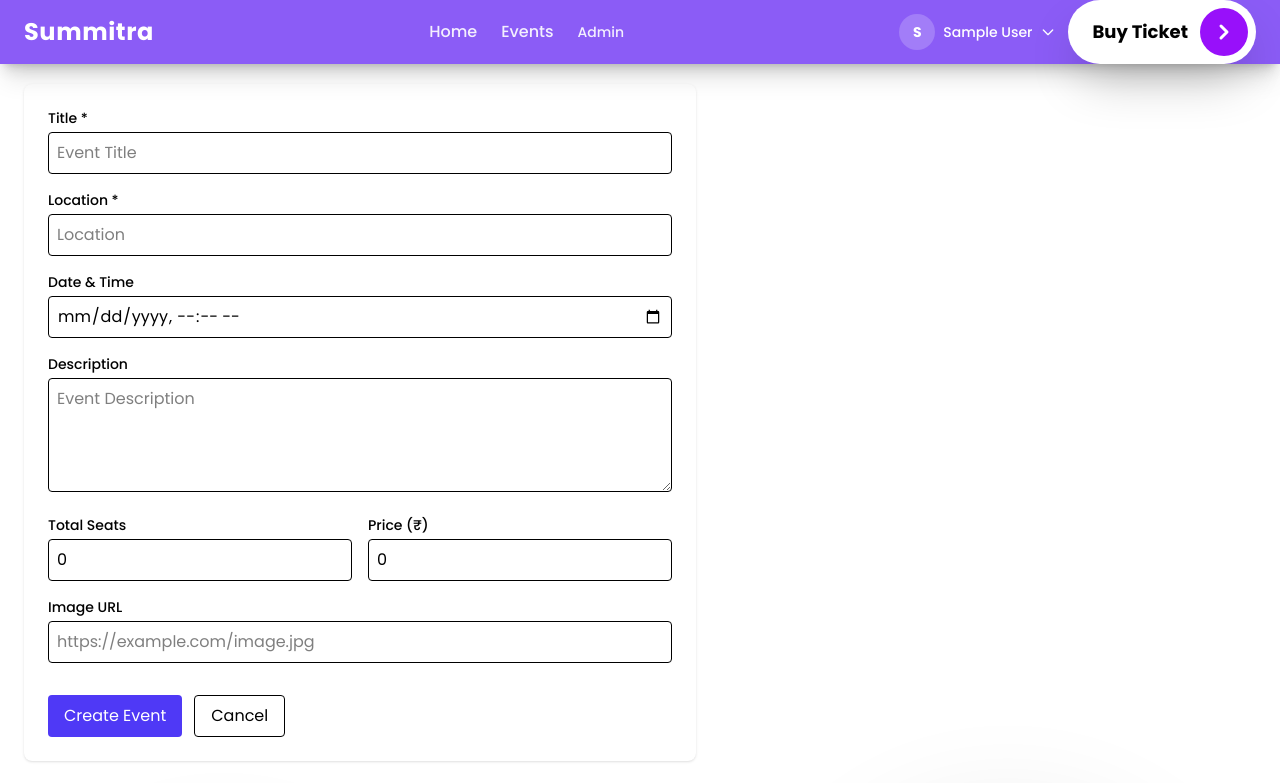
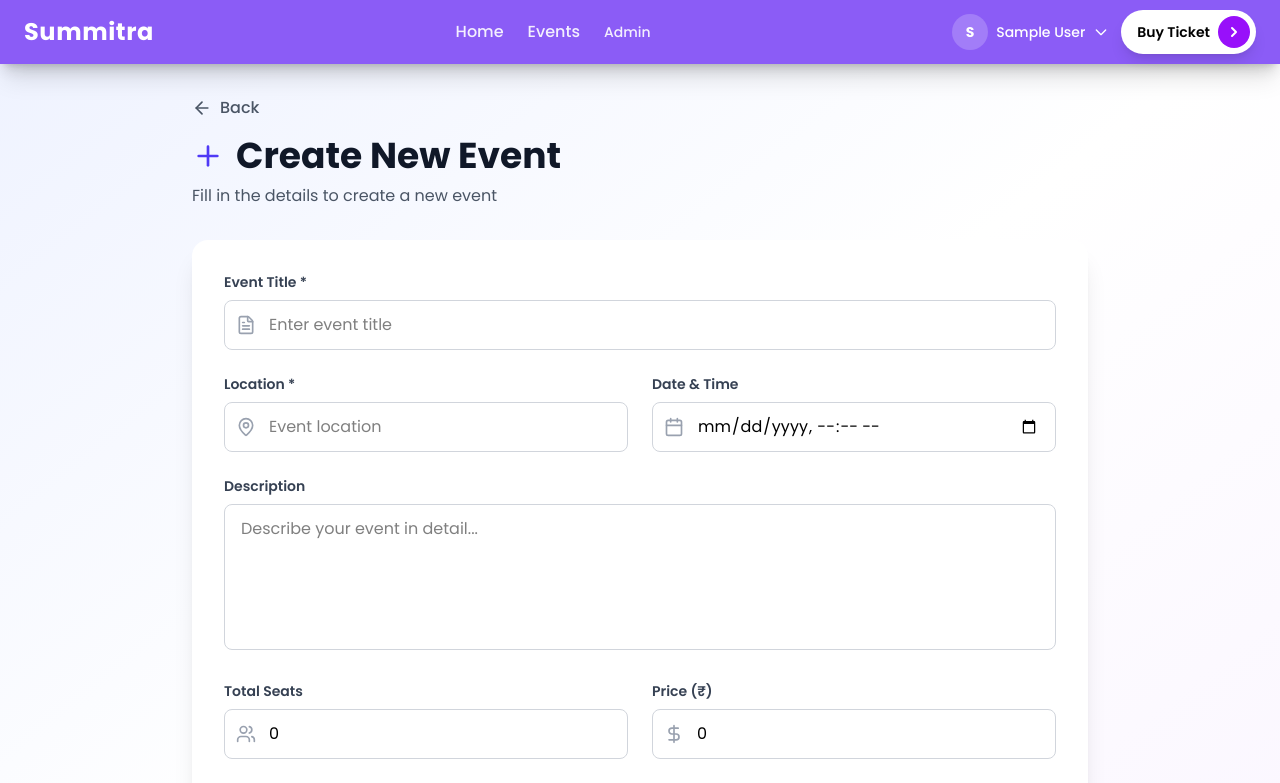
Before and after one commit to rohanmalakar/gravit-client, a React app: page /admin/events/new in a window 1280 px wide. Shown: the top 783 px of the page. Built offline with nearby package versions, Linux system fonts and the light colour scheme; sample sign-in values are in the browser's storage; the HTML template or start-up script is replaced by a standard one.

Commit message:
change the ui

```diff
--- a/src/components/BuyticketBtn.tsx
+++ b/src/components/BuyticketBtn.tsx
@@ -7,27 +7,27 @@ const AnimatedTicketButton: React.FC = () => {
       <motion.button
         whileHover="hover"
         whileTap={{ scale: 0.98 }}
-        className="relative overflow-hidden bg-white rounded-full pl-6 pr-2 py-2 shadow-2xl group"
+        className="relative overflow-hidden bg-white rounded-full pl-4 pr-1.5 py-1.5 shadow-lg group w-fit"
       >
-        <div className="flex items-center gap-3">
+        <div className="flex items-center gap-2">
           {/* Text Container */}
-          <div className="relative h-6 overflow-hidden flex items-center">
+          <div className="relative h-5 overflow-hidden flex items-center">
             <motion.span
               variants={{
-                hover: { y: -30 }
+                hover: { y: -24 }
               }}
               transition={{ duration: 0.3, ease: 'easeInOut' }}
-              className="block text-black text-lg font-bold whitespace-nowrap"
+              className="block text-black text-sm font-semibold whitespace-nowrap"
             >
               Buy Ticket
             </motion.span>
             <motion.span
               variants={{
-                hover: { y: -30 }
+                hover: { y: -24 }
               }}
               initial={{ y: 0 }}
               transition={{ duration: 0.3, ease: 'easeInOut' }}
-              className="absolute top-6 left-0 text-black text-lg font-bold whitespace-nowrap"
+              className="absolute top-5 left-0 text-black text-sm font-semibold whitespace-nowrap"
             >
               Buy Ticket
             </motion.span>
@@ -40,7 +40,7 @@ const AnimatedTicketButton: React.FC = () => {
                 hover: { scale: 1.1 }
               }}
               transition={{ duration: 0.3 }}
-              className="w-12 h-12 bg-purple-600 rounded-full flex items-center justify-center relative overflow-hidden"
+              className="w-8 h-8 bg-purple-600 rounded-full flex items-center justify-center relative overflow-hidden"
             >
               {/* First Arrow */}
               <motion.div
@@ -50,7 +50,7 @@ const AnimatedTicketButton: React.FC = () => {
                 transition={{ duration: 0.3, ease: 'easeInOut' }}
                 className="absolute"
               >
-                <ChevronRight className="w-6 h-6 text-white" strokeWidth={3} />
+                <ChevronRight className="w-4 h-4 text-white" strokeWidth={3} />
               </motion.div>
 
               {/* Second Arrow */}
@@ -62,7 +62,7 @@ const AnimatedTicketButton: React.FC = () => {
                 transition={{ duration: 0.3, ease: 'easeInOut' }}
                 className="absolute"
               >
-                <ChevronRight className="w-6 h-6 text-white" strokeWidth={3} />
+                <ChevronRight className="w-4 h-4 text-white" strokeWidth={3} />
               </motion.div>
             </motion.div>
           </div>
--- a/src/pages/Admin/AdminEventForm.tsx
+++ b/src/pages/Admin/AdminEventForm.tsx
@@ -3,6 +3,17 @@ import { useState, useEffect } from 'react';
 import type { FormEvent } from 'react';
 import { useNavigate, useParams } from 'react-router-dom';
 import { adminApi } from '../../api/apiClient';
+import {
+  Calendar,
+  MapPin,
+  Users,
+  DollarSign,
+  Image as ImageIcon,
+  FileText,
+  ArrowLeft,
+  Save,
+  Plus
+} from 'lucide-react';
 
 interface EventForm {
   title: string;
@@ -76,105 +87,199 @@ export default function AdminEventForm() {
   }
 
   return (
-    <main className="container mx-auto p-6">
-      <h1 className="text-3xl font-bold mb-6">
-        {id ? 'Edit' : 'Create'} Event
+    <div className="min-h-screen bg-gradient-to-br from-indigo-50 via-white to-purple-50 py-8 pt-24 px-4 sm:px-6 lg:px-8">
+      <div className="max-w-4xl mx-auto">
+        {/* Header */}
+        <div className="mb-8">
+          <button
+            onClick={() => navigate(-1)}
+            className="inline-flex items-center gap-2 text-gray-600 hover:text-gray-900 transition-colors mb-4"
+          >
+            <ArrowLeft className="w-5 h-5" />
+            <span className="font-medium">Back</span>
+          </button>
+          <h1 className="text-3xl sm:text-4xl font-bold text-gray-900 flex items-center gap-3">
+            {id ? (
+              <>
+                <Save className="w-8 h-8 text-indigo-600" />
+                Edit Event
+              </>
+            ) : (
+              <>
+                <Plus className="w-8 h-8 text-indigo-600" />
+                Create New Event
+              </>
+            )}
           </h1>
+          <p className="mt-2 text-gray-600">
+            {id ? 'Update event details below' : 'Fill in the details to create a new event'}
+          </p>
+        </div>
 
-      <form onSubmit={onSubmit} className="space-y-4 bg-white p-6 rounded-lg shadow max-w-2xl">
-        <div>
-          <label className="block text-sm font-medium mb-1">Title *</label>
+        {/* Form Card */}
+        <form onSubmit={onSubmit} className="bg-white rounded-2xl shadow-xl overflow-hidden">
+          <div className="p-6 sm:p-8 space-y-6">
+            {/* Title */}
+            <div className="space-y-2">
+              <label className="block text-sm font-semibold text-gray-700">
+                Event Title *
+              </label>
+              <div className="relative">
+                <FileText className="absolute left-3 top-1/2 -translate-y-1/2 w-5 h-5 text-gray-400" />
                 <input
                   value={form.title}
                   onChange={e => setForm({ ...form, title: e.target.value })}
-            placeholder="Event Title"
+                  placeholder="Enter event title"
                   required
-            className="w-full border p-2 rounded focus:outline-none focus:ring-2 focus:ring-indigo-500"
+                  className="w-full pl-11 pr-4 py-3 border border-gray-300 rounded-lg focus:outline-none focus:ring-2 focus:ring-indigo-500 focus:border-transparent transition-all"
                 />
               </div>
+            </div>
 
-        <div>
-          <label className="block text-sm font-medium mb-1">Location *</label>
+            {/* Location & Date Row */}
+            <div className="grid grid-cols-1 md:grid-cols-2 gap-6">
+              <div className="space-y-2">
+                <label className="block text-sm font-semibold text-gray-700">
+                  Location *
+                </label>
+                <div className="relative">
+                  <MapPin className="absolute left-3 top-1/2 -translate-y-1/2 w-5 h-5 text-gray-400" />
                   <input
                     value={form.location}
                     onChange={e => setForm({ ...form, location: e.target.value })}
-            placeholder="Location"
+                    placeholder="Event location"
                     required
-            className="w-full border p-2 rounded focus:outline-none focus:ring-2 focus:ring-indigo-500"
+                    className="w-full pl-11 pr-4 py-3 border border-gray-300 rounded-lg focus:outline-none focus:ring-2 focus:ring-indigo-500 focus:border-transparent transition-all"
                   />
                 </div>
+              </div>
 
-        <div>
-          <label className="block text-sm font-medium mb-1">Date & Time</label>
+              <div className="space-y-2">
+                <label className="block text-sm font-semibold text-gray-700">
+                  Date & Time
+                </label>
+                <div className="relative">
+                  <Calendar className="absolute left-3 top-1/2 -translate-y-1/2 w-5 h-5 text-gray-400" />
                   <input
                     type="datetime-local"
                     value={form.date}
                     onChange={e => setForm({ ...form, date: e.target.value })}
-            className="w-full border p-2 rounded focus:outline-none focus:ring-2 focus:ring-indigo-500"
+                    className="w-full pl-11 pr-4 py-3 border border-gray-300 rounded-lg focus:outline-none focus:ring-2 focus:ring-indigo-500 focus:border-transparent transition-all"
+                  />
+                </div>
+              </div>
+            </div>
+
+            {/* Description */}
+            <div className="space-y-2">
+              <label className="block text-sm font-semibold text-gray-700">
+                Description
+              </label>
+              <textarea
+                value={form.description}
+                onChange={e => setForm({ ...form, description: e.target.value })}
+                placeholder="Describe your event in detail..."
+                rows={5}
+                className="w-full px-4 py-3 border border-gray-300 rounded-lg focus:outline-none focus:ring-2 focus:ring-indigo-500 focus:border-transparent transition-all resize-none"
               />
             </div>
 
-        <div>
-          <label className="block text-sm font-medium mb-1">Description</label>
-          <textarea
-            value={form.description}
-            onChange={e => setForm({ ...form, description: e.target.value })}
-            placeholder="Event Description"
-            rows={4}
-            className="w-full border p-2 rounded focus:outline-none focus:ring-2 focus:ring-indigo-500"
-          />
-        </div>
-
-        <div className="grid grid-cols-2 gap-4">
-          <div>
-            <label className="block text-sm font-medium mb-1">Total Seats</label>
+            {/* Seats & Price Row */}
+            <div className="grid grid-cols-1 sm:grid-cols-2 gap-6">
+              <div className="space-y-2">
+                <label className="block text-sm font-semibold text-gray-700">
+                  Total Seats
+                </label>
+                <div className="relative">
+                  <Users className="absolute left-3 top-1/2 -translate-y-1/2 w-5 h-5 text-gray-400" />
                   <input
                     type="number"
                     value={form.total_seats}
                     onChange={e => setForm({ ...form, total_seats: Number(e.target.value) })}
-              placeholder="Total seats"
-              className="w-full border p-2 rounded focus:outline-none focus:ring-2 focus:ring-indigo-500"
+                    placeholder="100"
+                    min="1"
+                    className="w-full pl-11 pr-4 py-3 border border-gray-300 rounded-lg focus:outline-none focus:ring-2 focus:ring-indigo-500 focus:border-transparent transition-all"
                   />
                 </div>
-          <div>
-            <label className="block text-sm font-medium mb-1">Price (₹)</label>
+              </div>
+
+              <div className="space-y-2">
+                <label className="block text-sm font-semibold text-gray-700">
+                  Price (₹)
+                </label>
+                <div className="relative">
+                  <DollarSign className="absolute left-3 top-1/2 -translate-y-1/2 w-5 h-5 text-gray-400" />
                   <input
                     type="number"
                     step="0.01"
                     value={form.price}
                     onChange={e => setForm({ ...form, price: Number(e.target.value) })}
-              placeholder="Price"
-              className="w-full border p-2 rounded focus:outline-none focus:ring-2 focus:ring-indigo-500"
+                    placeholder="999.00"
+                    min="0"
+                    className="w-full pl-11 pr-4 py-3 border border-gray-300 rounded-lg focus:outline-none focus:ring-2 focus:ring-indigo-500 focus:border-transparent transition-all"
                   />
                 </div>
               </div>
+            </div>
 
-        <div>
-          <label className="block text-sm font-medium mb-1">Image URL</label>
+            {/* Image URL */}
+            <div className="space-y-2">
+              <label className="block text-sm font-semibold text-gray-700">
+                Image URL
+              </label>
+              <div className="relative">
+                <ImageIcon className="absolute left-3 top-1/2 -translate-y-1/2 w-5 h-5 text-gray-400" />
                 <input
                   value={form.img}
                   onChange={e => setForm({ ...form, img: e.target.value })}
-            placeholder="https://example.com/image.jpg"
-            className="w-full border p-2 rounded focus:outline-none focus:ring-2 focus:ring-indigo-500"
+                  placeholder="https://example.com/event-image.jpg"
+                  type="url"
+                  className="w-full pl-11 pr-4 py-3 border border-gray-300 rounded-lg focus:outline-none focus:ring-2 focus:ring-indigo-500 focus:border-transparent transition-all"
                 />
               </div>
+              {form.img && (
+                <div className="mt-3 rounded-lg overflow-hidden border border-gray-200">
+                  <img
+                    src={form.img}
+                    alt="Preview"
+                    className="w-full h-48 object-cover"
+                    onError={(e) => {
+                      (e.target as HTMLImageElement).style.display = 'none';
+                    }}
+                  />
+                </div>
+              )}
+            </div>
+          </div>
 
-        <div className="flex gap-3 pt-4">
-          <button
-            type="submit"
-            className="px-4 py-2 bg-indigo-600 text-white rounded hover:bg-indigo-700 transition"
-          >
-            {id ? 'Save Changes' : 'Create Event'}
-          </button>
+          {/* Form Actions */}
+          <div className="bg-gray-50 px-6 sm:px-8 py-4 flex flex-col sm:flex-row gap-3 sm:justify-end border-t border-gray-200">
             <button
               type="button"
               onClick={() => navigate(-1)}
-            className="px-4 py-2 border rounded hover:bg-gray-50 transition"
+              className="w-full sm:w-auto px-6 py-3 border border-gray-300 text-gray-700 rounded-lg hover:bg-gray-100 transition-colors font-medium"
             >
               Cancel
             </button>
+            <button
+              type="submit"
+              className="w-full sm:w-auto px-6 py-3 bg-gradient-to-r from-indigo-600 to-purple-600 text-white rounded-lg hover:from-indigo-700 hover:to-purple-700 transition-all shadow-lg hover:shadow-xl font-medium flex items-center justify-center gap-2"
+            >
+              {id ? (
+                <>
+                  <Save className="w-5 h-5" />
+                  Save Changes
+                </>
+              ) : (
+                <>
+                  <Plus className="w-5 h-5" />
+                  Create Event
+                </>
+              )}
+            </button>
           </div>
         </form>
-    </main>
+      </div>
+    </div>
   );
 }
--- a/src/pages/Admin/AdminEvents.tsx
+++ b/src/pages/Admin/AdminEvents.tsx
@@ -37,7 +37,7 @@ export default function AdminEvents() {
   }
 
   return (
-    <main className="min-h-screen bg-gradient-to-br from-gray-900 via-black to-gray-900 py-12 px-4">
+    <main className="min-h-screen bg-gradient-to-br from-gray-900 via-black to-gray-900 py-12 pt-24 px-4">
       <div className="container mx-auto max-w-6xl">
         <div className="flex flex-col md:flex-row justify-between items-start md:items-center mb-8 gap-4">
           <h1 className="text-3xl md:text-4xl font-bold text-white">Admin — Events</h1>
--- a/src/pages/BookingSuccess.tsx
+++ b/src/pages/BookingSuccess.tsx
@@ -10,7 +10,7 @@ export default function BookingSuccess() {
 
   if (!booking) {
     return (
-      <div className="p-6 text-center">
+      <div className="p-6 pt-24 text-center">
         <div>
           No booking info.{' '}
           <button
@@ -25,7 +25,7 @@ export default function BookingSuccess() {
   }
 
   return (
-    <main className="container mx-auto p-6">
+    <main className="container mx-auto p-6 pt-24">
       <motion.div
         initial={{ opacity: 0, y: 20 }}
         animate={{ opacity: 1, y: 0 }}
--- a/src/pages/EventDetail.tsx
+++ b/src/pages/EventDetail.tsx
@@ -39,7 +39,7 @@ export default function EventDetail() {
 
   if (loading) {
     return (
-      <div className="p-6 text-center">
+      <div className="p-6 pt-24 text-center">
         <div className="text-gray-600">Loading event…</div>
       </div>
     );
@@ -47,14 +47,14 @@ export default function EventDetail() {
 
   if (!event) {
     return (
-      <div className="p-6 text-center">
+      <div className="p-6 pt-24 text-center">
         <div className="text-red-600">Event not found</div>
       </div>
     );
   }
 
   return (
-    <main className="container mx-auto p-6">
+    <main className="container mx-auto p-6 pt-24">
       <div className="grid grid-cols-1 lg:grid-cols-2 gap-6">
         <div>
           <img
--- a/src/pages/EventsList.tsx
+++ b/src/pages/EventsList.tsx
@@ -41,7 +41,7 @@ export default function EventsList() {
 
   if (loading) {
     return (
-      <div className="min-h-screen bg-black flex items-center justify-center">
+      <div className="min-h-screen bg-black flex items-center justify-center pt-20">
         <div className="text-center">
           <div className="inline-block animate-spin rounded-full h-16 w-16 border-b-2 border-purple-500 mb-4"></div>
           <p className="text-gray-400 text-lg">Loading events...</p>
@@ -51,7 +51,7 @@ export default function EventsList() {
   }
 
   return (
-    <main className="min-h-screen bg-black py-20 px-4">
+    <main className="min-h-screen bg-black py-20 pt-24 px-4">
       <div className="container mx-auto max-w-7xl">
         <h1 className="text-4xl md:text-5xl font-bold mb-8 text-white text-center">Upcoming Events</h1>
         {events.length === 0 ? (
--- a/src/pages/Login.tsx
+++ b/src/pages/Login.tsx
@@ -31,7 +31,7 @@ export default function Login() {
   };
 
   return (
-    <div className="min-h-screen bg-gradient-to-br from-gray-900 via-black to-gray-900 flex items-center justify-center py-12 px-4 sm:px-6 lg:px-8">
+    <div className="min-h-screen bg-gradient-to-br from-gray-900 via-black to-gray-900 flex items-center justify-center py-12 pt-20 px-4 sm:px-6 lg:px-8">
       <Container>
         <div className="max-w-md w-full mx-auto space-y-8">
           <div>
--- a/src/pages/Signup.tsx
+++ b/src/pages/Signup.tsx
@@ -42,7 +42,7 @@ export default function Signup() {
   };
 
   return (
-    <div className="min-h-screen bg-gradient-to-br from-gray-900 via-black to-gray-900 flex items-center justify-center py-12 px-4 sm:px-6 lg:px-8">
+    <div className="min-h-screen bg-gradient-to-br from-gray-900 via-black to-gray-900 flex items-center justify-center py-12 pt-20 px-4 sm:px-6 lg:px-8">
       <Container>
         <div className="max-w-md w-full mx-auto space-y-8">
           <div>
--- a/src/pages/UserDashboard.tsx
+++ b/src/pages/UserDashboard.tsx
@@ -60,7 +60,7 @@ export default function UserDashboard() {
   };
 
   return (
-    <div className="min-h-screen bg-gradient-to-br from-gray-900 via-black to-gray-900 py-12">
+    <div className="min-h-screen bg-gradient-to-br from-gray-900 via-black to-gray-900 py-12 pt-24">
       <Container>
         <div className="max-w-6xl mx-auto">
           {/* User Profile Section */}
```
Lines whose indentation alone changed are shown as unchanged.
